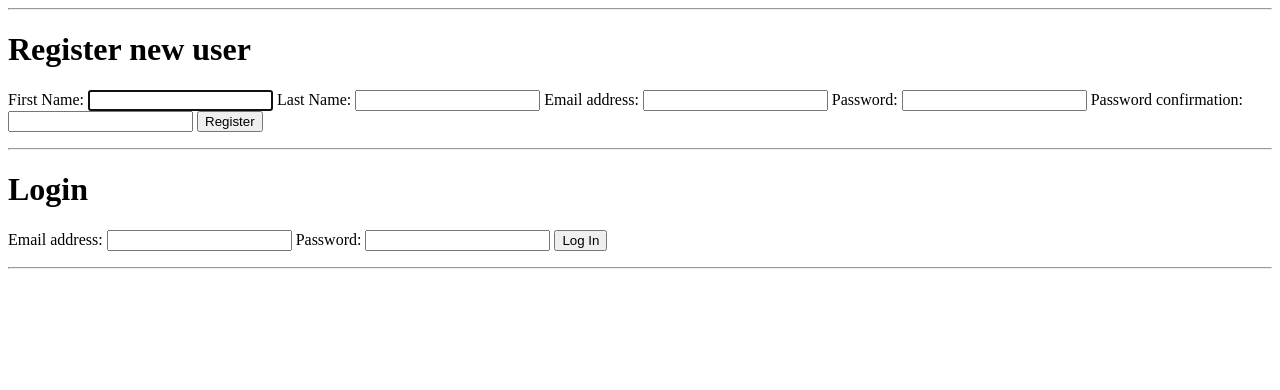
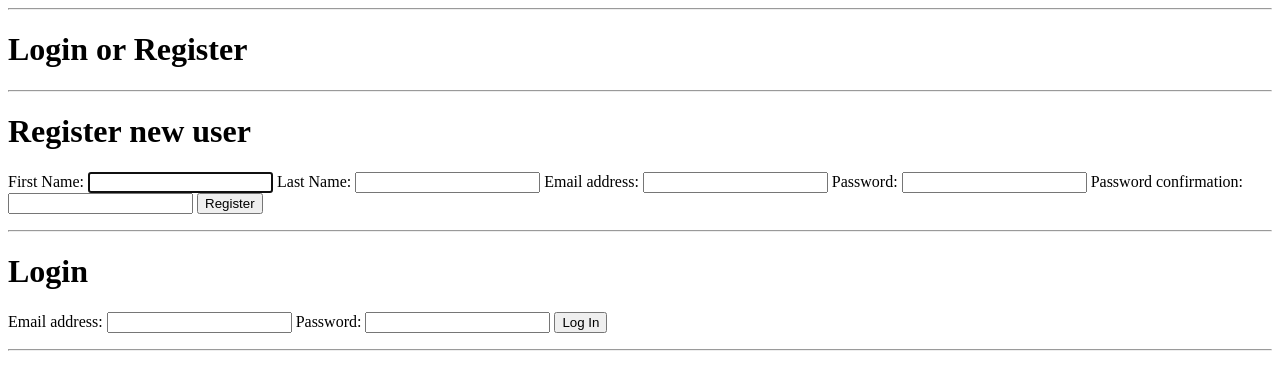
Before and after one commit to erica7/python_deploy, a Django app: template apps/login_and_reg/templates/index.html in a window 1280 px wide. Shown: the top 390 px of the page. Run offline with Django 3.2, Linux system fonts and the light colour scheme; the template is opened without the code that fills it, so the values that code supplies are empty; parts of the project's set-up code (start-up, migrations or seed data) failed here and were passed over.

Commit message:
added header on index.html

```diff
--- a/apps/login_and_reg/templates/index.html
+++ b/apps/login_and_reg/templates/index.html
@@ -14,7 +14,10 @@
       <p>{{message}}</p>
     {% endfor %}
   {% endif %}
-  <hr>
+  <hr/>
+
+  <h1>Login or Register</h1>
+  <hr/>
 
   <h1>Register new user</h1>
   <form action='/register' method='POST'>
```
